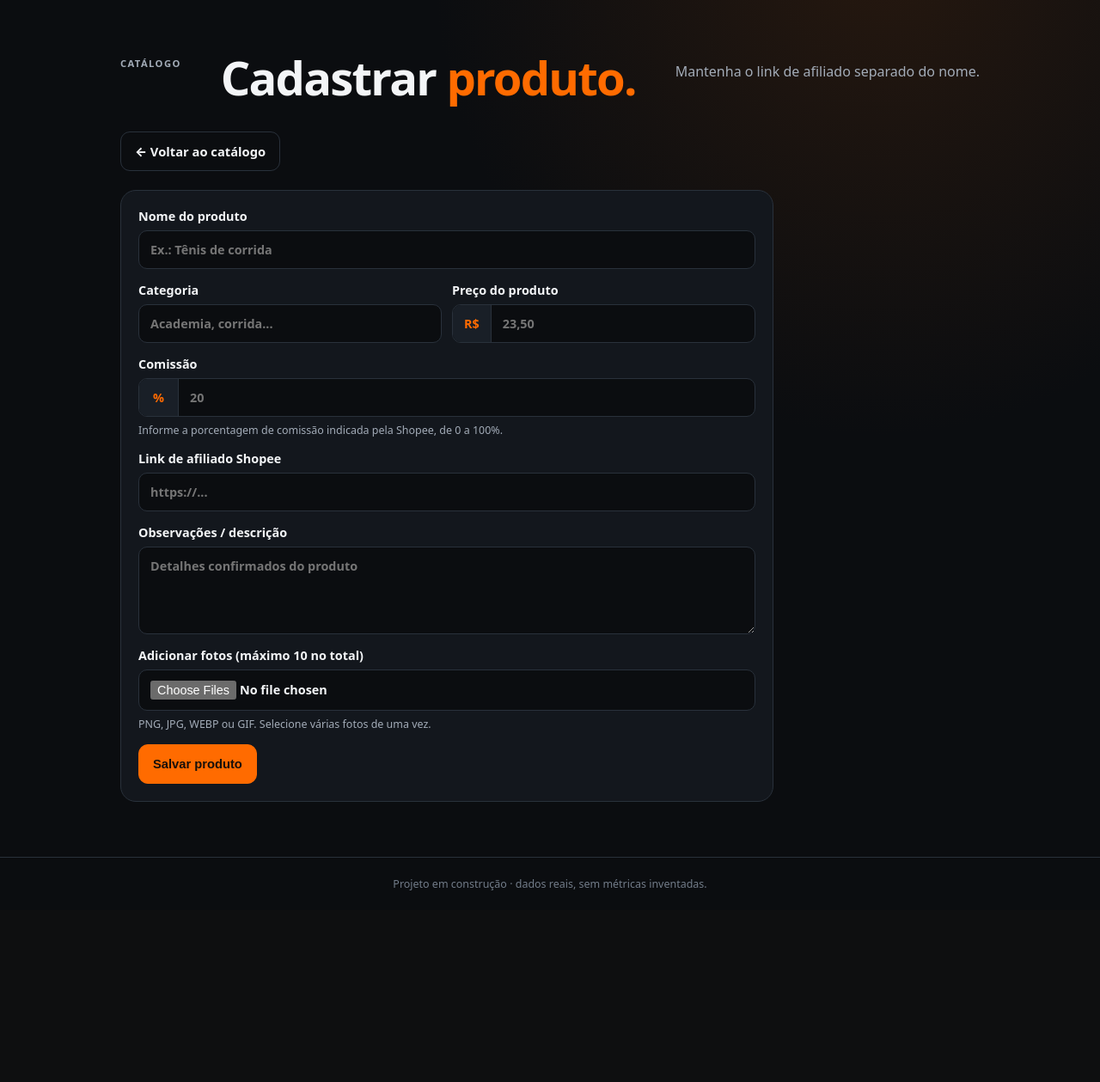
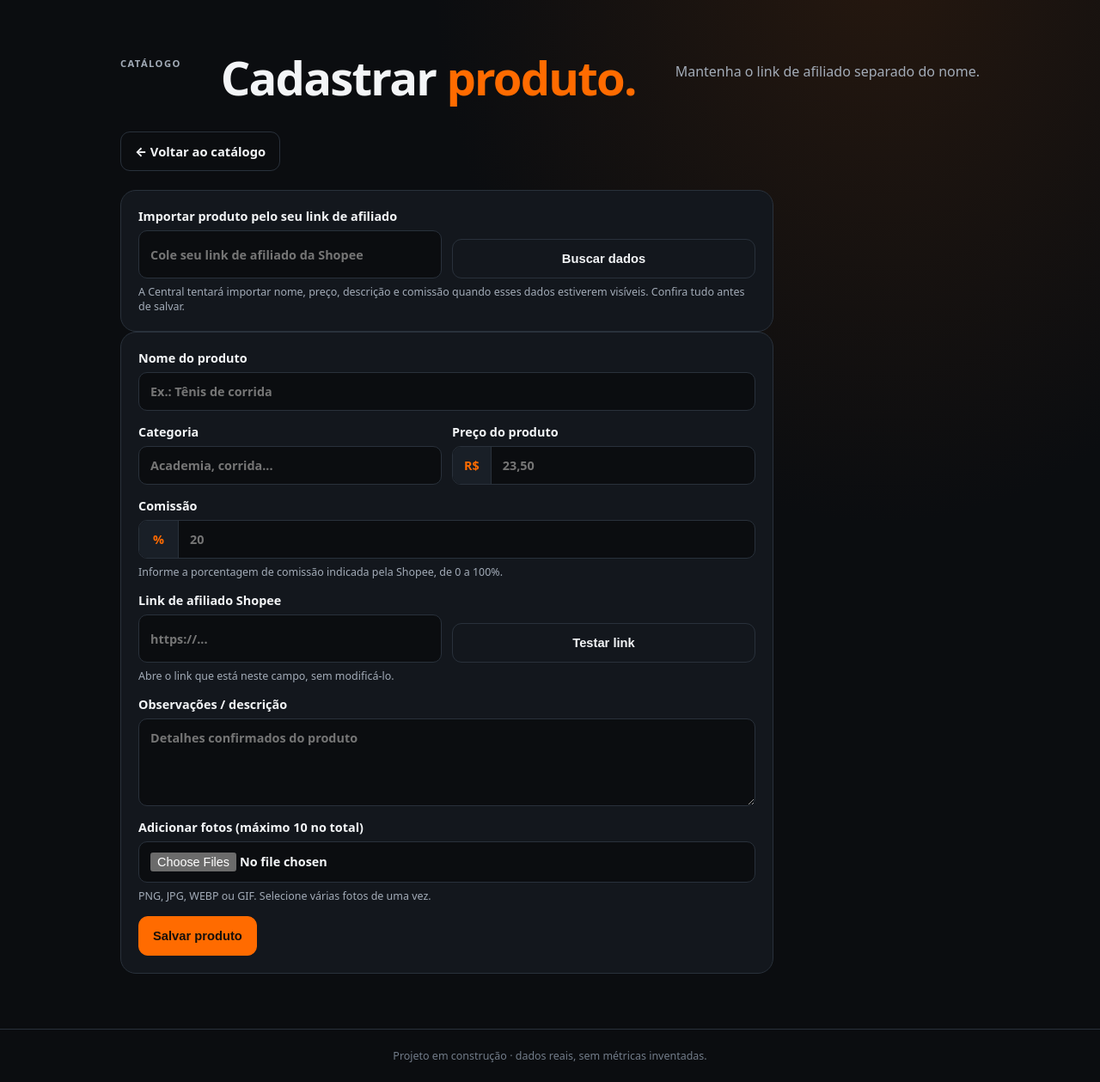
Before and after one commit to gabrielmunhak08-dev/central-afiliados-next., a Flask app: page /produtos/novo in a window 1280 px wide. Shown: the part 68-1327 px from the top of the page at 86% size. Before the commit the page ends 1104 px from the top, so only its background shows below. Run offline with Flask 3, Linux system fonts and the light colour scheme; the visitor is signed in with stand-in values (Sample User, id 1); data comes from the database, SQL or seed files in the repository.

Commit message:
Adicionar importação pelo link e botão testar link

```diff
--- a/templates/product_form.html
+++ b/templates/product_form.html
@@ -1,14 +1,38 @@
 {% extends "base.html" %}
-{% block title %}{{ 'Editar produto' if product else 'Novo produto' }} · Central{% endblock %}
+{% block title %}{{ 'Editar produto' if product else 'Novo produto' }} · Central<script>
+function testAffiliateLink() {
+  const field = document.getElementById("affiliate-link");
+  const value = (field.value || "").trim();
+  try {
+    const parsed = new URL(value);
+    if (parsed.protocol !== "https:" || !parsed.hostname) {
+      alert("Cole um link HTTPS válido antes de testar.");
+      return;
+    }
+    window.open(parsed.href, "_blank", "noopener,noreferrer");
+  } catch (_) {
+    alert("Cole um link válido antes de testar.");
+  }
+}
+</script>
+{% endblock %}
 {% block content %}
 <section class="section-heading"><p class="eyebrow">CATÁLOGO</p><h1>{{ 'Editar' if product else 'Cadastrar' }} <span class="accent">produto.</span></h1><p class="muted">Mantenha o link de afiliado separado do nome.</p><a class="button button-quiet" href="{{ url_for('products') }}">← Voltar ao catálogo</a></section>
+{% if not product %}
+<form class="form-card" method="post" action="{{ url_for('import_product_link') }}">
+<input type="hidden" name="_csrf_token" value="{{ csrf_token() }}">
+<label>Importar produto pelo seu link de afiliado
+<div class="form-row"><input type="url" name="affiliate_link" required placeholder="Cole seu link de afiliado da Shopee" value="{{ draft.affiliate_link if draft is defined else '' }}"><button class="button button-quiet" type="submit">Buscar dados</button></div>
+<small>A Central tentará importar nome, preço, descrição e comissão quando esses dados estiverem visíveis. Confira tudo antes de salvar.</small></label>
+</form>
+{% endif %}
 <form class="form-card" method="post" enctype="multipart/form-data">
 <input type="hidden" name="_csrf_token" value="{{ csrf_token() }}">
-<label>Nome do produto<input name="name" required maxlength="180" value="{{ product.name if product else '' }}" placeholder="Ex.: Tênis de corrida"></label>
-<div class="form-row"><label>Categoria<input name="category" maxlength="80" value="{{ product.category if product else '' }}" placeholder="Academia, corrida..."></label><label>Preço do produto<div class="currency-input"><span aria-hidden="true">R$</span><input name="price" inputmode="decimal" value="{{ product.price if product and product.price is not none else '' }}" placeholder="23,50" required></div></label></div>
-<label>Comissão<div class="currency-input percent-input"><input name="commission" inputmode="decimal" value="{{ product.commission if product and product.commission is not none else '' }}" placeholder="20"><span aria-hidden="true">%</span></div><small>Informe a porcentagem de comissão indicada pela Shopee, de 0 a 100%.</small></label>
-<label>Link de afiliado Shopee<input type="url" name="affiliate_link" value="{{ product.affiliate_link if product else '' }}" placeholder="https://..."></label>
-<label>Observações / descrição<textarea name="notes" rows="4" maxlength="3000" placeholder="Detalhes confirmados do produto">{{ product.notes if product else '' }}</textarea></label>
+<label>Nome do produto<input name="name" required maxlength="180" value="{{ product.name if product else (draft.name if draft is defined else '') }}" placeholder="Ex.: Tênis de corrida"></label>
+<div class="form-row"><label>Categoria<input name="category" maxlength="80" value="{{ product.category if product else (draft.category if draft is defined else '') }}" placeholder="Academia, corrida..."></label><label>Preço do produto<div class="currency-input"><span aria-hidden="true">R$</span><input name="price" inputmode="decimal" value="{{ product.price if product and product.price is not none else (draft.price if draft is defined else '') }}" placeholder="23,50" required></div></label></div>
+<label>Comissão<div class="currency-input percent-input"><input name="commission" inputmode="decimal" value="{{ product.commission if product and product.commission is not none else (draft.commission if draft is defined else '') }}" placeholder="20"><span aria-hidden="true">%</span></div><small>Informe a porcentagem de comissão indicada pela Shopee, de 0 a 100%.</small></label>
+<label>Link de afiliado Shopee<div class="form-row"><input type="url" name="affiliate_link" id="affiliate-link" value="{{ product.affiliate_link if product else (draft.affiliate_link if draft is defined else '') }}" placeholder="https://..."><button class="button button-quiet" type="button" onclick="testAffiliateLink()">Testar link</button></div><small>Abre o link que está neste campo, sem modificá-lo.</small></label>
+<label>Observações / descrição<textarea name="notes" rows="4" maxlength="3000" placeholder="Detalhes confirmados do produto">{{ product.notes if product else (draft.notes if draft is defined else '') }}</textarea></label>
 <label>Adicionar fotos (máximo 10 no total)<input type="file" name="photos" accept=".png,.jpg,.jpeg,.webp,.gif" multiple><small>PNG, JPG, WEBP ou GIF. Selecione várias fotos de uma vez.</small></label>
 {% if product and product.image_filename %}<p class="muted">Foto principal</p><img class="form-thumb" src="{{ url_for('static', filename='uploads/' ~ product.image_filename) }}" alt="Foto principal">{% endif %}
 {% if product %}<h2>Fotos adicionais</h2>{% for photo in product_photos %}<div class="photo-row"><img class="form-thumb" src="{{ url_for('static', filename='uploads/' ~ photo.filename) }}" alt="Foto adicional"><span>Foto adicional</span></div>{% else %}<p class="muted">Nenhuma foto adicional.</p>{% endfor %}{% endif %}
```
